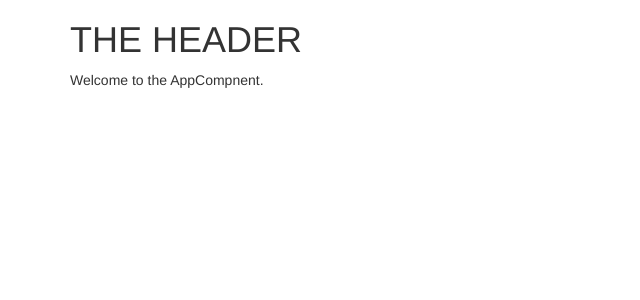
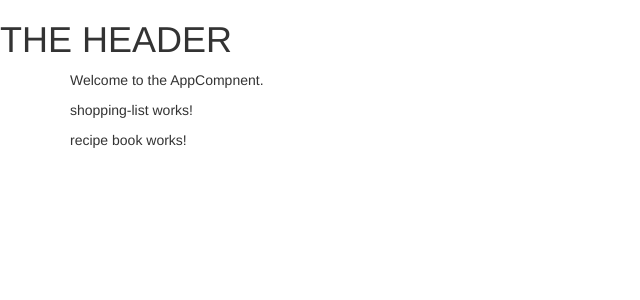
Before and after one commit to IndustrialMojo/udemy-project-a, an Angular app: page / in a window 1280 px wide. Shown: the top 300 px of the page, without its empty margins (0-640 px from the left). Built offline with nearby package versions, Linux system fonts and the light colour scheme.

Commit message:
Fix shopping list.

```diff
--- a/src/app/app.component.html
+++ b/src/app/app.component.html
@@ -1,9 +1,14 @@
+<app-header></app-header>
+
 <div class="container">
 
-    <app-header></app-header>
 
     <p>
         Welcome to the AppCompnent.
     </p>
 
+<app-shopping-list></app-shopping-list>
+
+<app-recipe-book></app-recipe-book>
+
 </div>
--- a/src/app/app.module.ts
+++ b/src/app/app.module.ts
@@ -5,6 +5,7 @@ import { FormsModule } from '@angular/forms';
 import { AppComponent } from './app.component';
 import { HeaderComponent } from './structural/header/header.component';
 import { ShoppingListEditComponent } from './functional/shopping-list/shopping-list-edit/shopping-list-edit.component';
+import { ShoppingListComponent } from './functional/shopping-list/shopping-list.component';
 import { RecipeListComponent } from './functional/recipe-book/recipe-list/recipe-list.component';
 import { RecipeItemComponent } from './functional/recipe-book/recipe-item/recipe-item.component';
 import { RecipeDetailComponent } from './functional/recipe-book/recipe-detail/recipe-detail.component';
@@ -22,7 +23,8 @@ import { IngredientComponent } from './functional/shopping-list/ingredient/ingre
     RecipeDetailComponent,
     RecipeComponent,
     RecipeBookComponent,
-    IngredientComponent
+    IngredientComponent,
+    ShoppingListComponent
   ],
   imports: [
     BrowserModule,
--- a/src/app/structural/header/header.component.html
+++ b/src/app/structural/header/header.component.html
@@ -1,3 +1,3 @@
 <h1>
-  THE HEADER
+    THE HEADER
 </h1>
```
Also changed, not shown: src/app/functional/shopping-list/shopping-list.component.css (added), src/app/functional/shopping-list/shopping-list.component.html (renamed from src/app/functional/shopping-list/shopping-list/shopping-list.component.html), src/app/functional/shopping-list/shopping-list.component.ts (renamed from src/app/functional/shopping-list/shopping-list/shopping-list.component.ts), src/app/functional/shopping-list/shopping-list/shopping-list.component.css (deleted), 1 other file (tests, documents, lock files or other folders).
